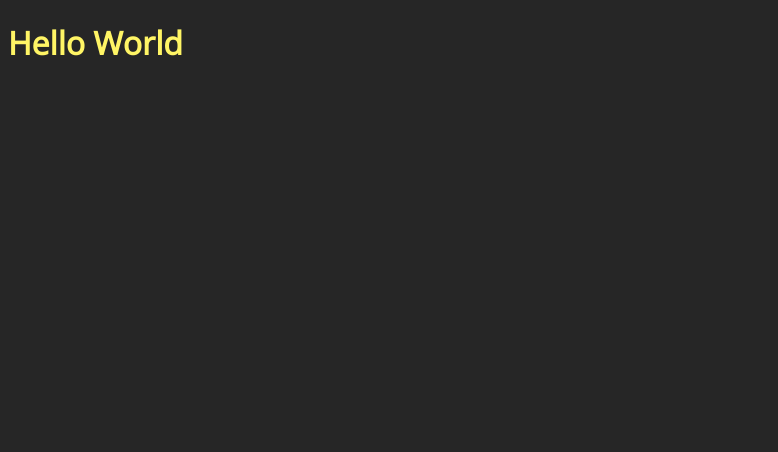
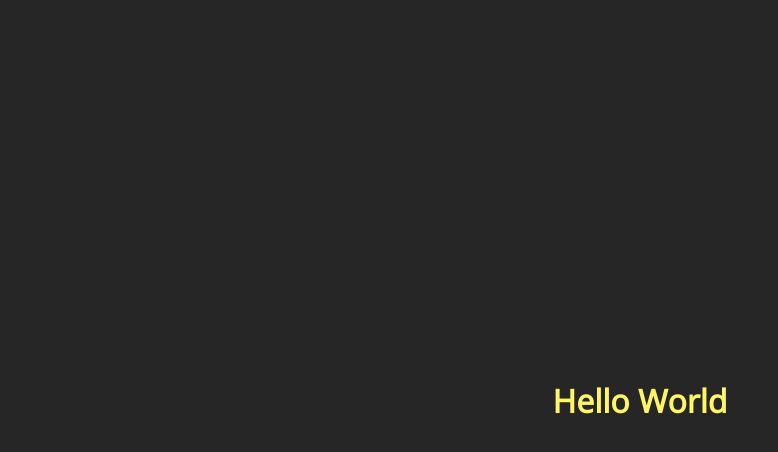
Before and after one commit to muratcank/muratcank.github.io, a plain HTML site: page index.html in a window 1280 px wide. Shown: the whole page, without its empty margins (0-778 px from the left). Drawn offline with nearby package versions, Linux system fonts and the light colour scheme.

Commit message:
add css file

```diff
--- a/index.html
+++ b/index.html
@@ -5,17 +5,8 @@
   <meta charset="UTF-8">
   <meta name="viewport" content="width=device-width, initial-scale=1.0">
   <title>Document</title>
+  <link rel="stylesheet" href="./style.css">
   <link href="https://fonts.googleapis.com/css2?family=Open+Sans&display=swap" rel="stylesheet">
-  <style>
-    body {
-      background-color: #262626;
-    }
-
-    h1 {
-      color: #fff565;
-      font-family: 'Open Sans';
-    }
-  </style>
 </head>
 
 <body>
--- /dev/null
+++ b/style.css
@@ -0,0 +1,17 @@
+* {
+  margin: 0;
+  padding: 0;
+}
+
+body {
+  height: 100vh;
+  background-color: #262626;
+  display: flex;
+  align-items: center;
+  justify-content: center;
+}
+
+h1 {
+  color: #fff565;
+  font-family: 'Open Sans';
+}
```
